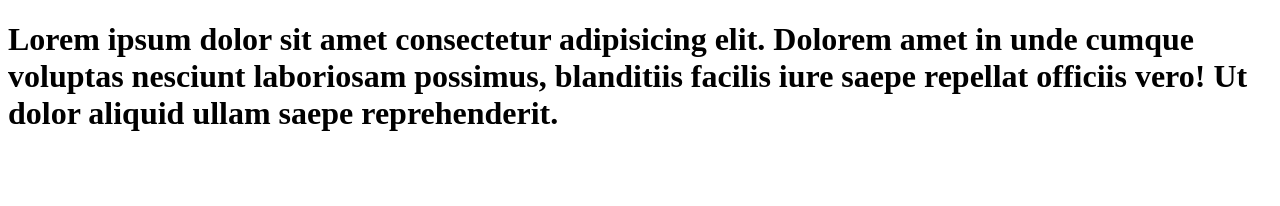
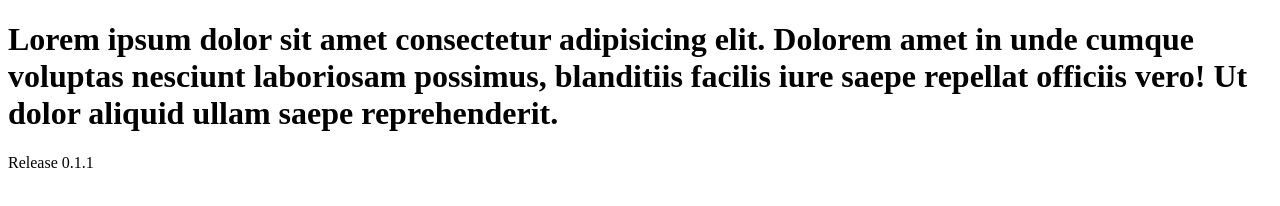
Before and after one commit to Verbeeknie/redo-my-first-advanced-repo, a plain HTML site: page index.html in a window 1280 px wide. Drawn offline with Linux system fonts and the light colour scheme.

Commit message:
added release 0.1.1

```diff
--- a/index.html
+++ b/index.html
@@ -8,5 +8,6 @@
 </head>
 <body>
     <h1>Lorem ipsum dolor sit amet consectetur adipisicing elit. Dolorem amet in unde cumque voluptas nesciunt laboriosam possimus, blanditiis facilis iure saepe repellat officiis vero! Ut dolor aliquid ullam saepe reprehenderit.</h1>
+    <p>Release 0.1.1</p>
 </body>
 </html>
```
